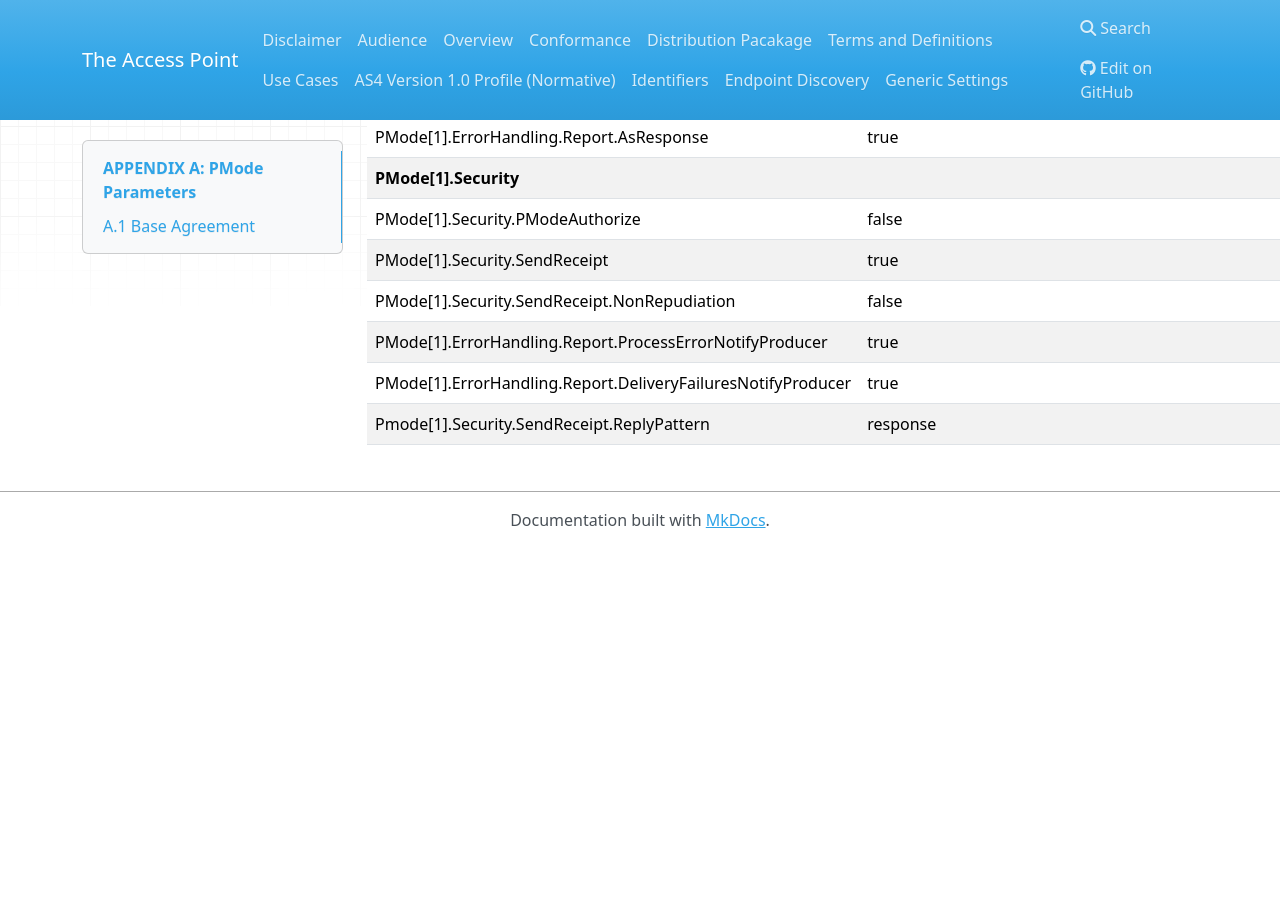
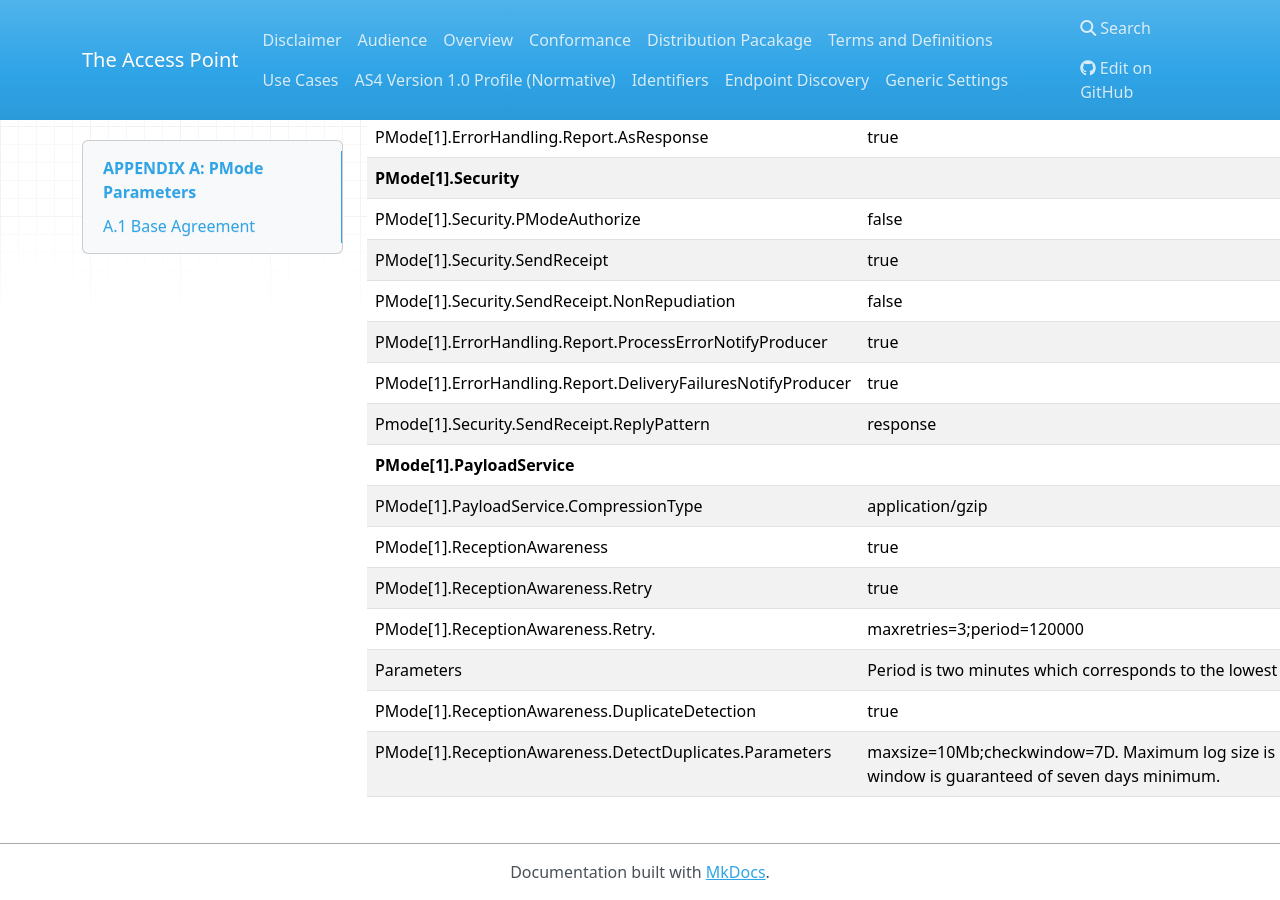
Before and after one commit to Digital-Business-Council/Access-Point, an MkDocs documentation site: the page built from docs/appendix_A.md, in a window 1280 px wide and 900 px high, scrolled down 872 px. Built offline with MkDocs 1.6.1, drawn with Linux system fonts in a browser that asks for light colours; nearby versions of some CDN libraries; old or Windows-style settings are respelled for this version of MkDocs; before the commit the page ends 1420 px from its top, so only the background shows below that.

Commit message:
Update appendix_A.md

```diff
--- a/docs/appendix_A.md
+++ b/docs/appendix_A.md
@@ -28,3 +28,11 @@ PMode[1].Security.SendReceipt.NonRepudiation | false |
 PMode[1].ErrorHandling.Report.ProcessErrorNotifyProducer | true |
 PMode[1].ErrorHandling.Report.DeliveryFailuresNotifyProducer | true |
 Pmode[1].Security.SendReceipt.ReplyPattern | response |
+**PMode[1].PayloadService** | |
+PMode[1].PayloadService.CompressionType | application/gzip |
+PMode[1].ReceptionAwareness | true |
+PMode[1].ReceptionAwareness.Retry | true |
+PMode[1].ReceptionAwareness.Retry.| maxretries=3;period=120000 |
+Parameters | Period is two minutes which corresponds to the lowest SLA value for response. |
+PMode[1].ReceptionAwareness.DuplicateDetection | true |
+PMode[1].ReceptionAwareness.DetectDuplicates.Parameters | maxsize=10Mb;checkwindow=7D. Maximum log size is 10Mb for checking. Duplicate check window is guaranteed of seven days minimum.
```
